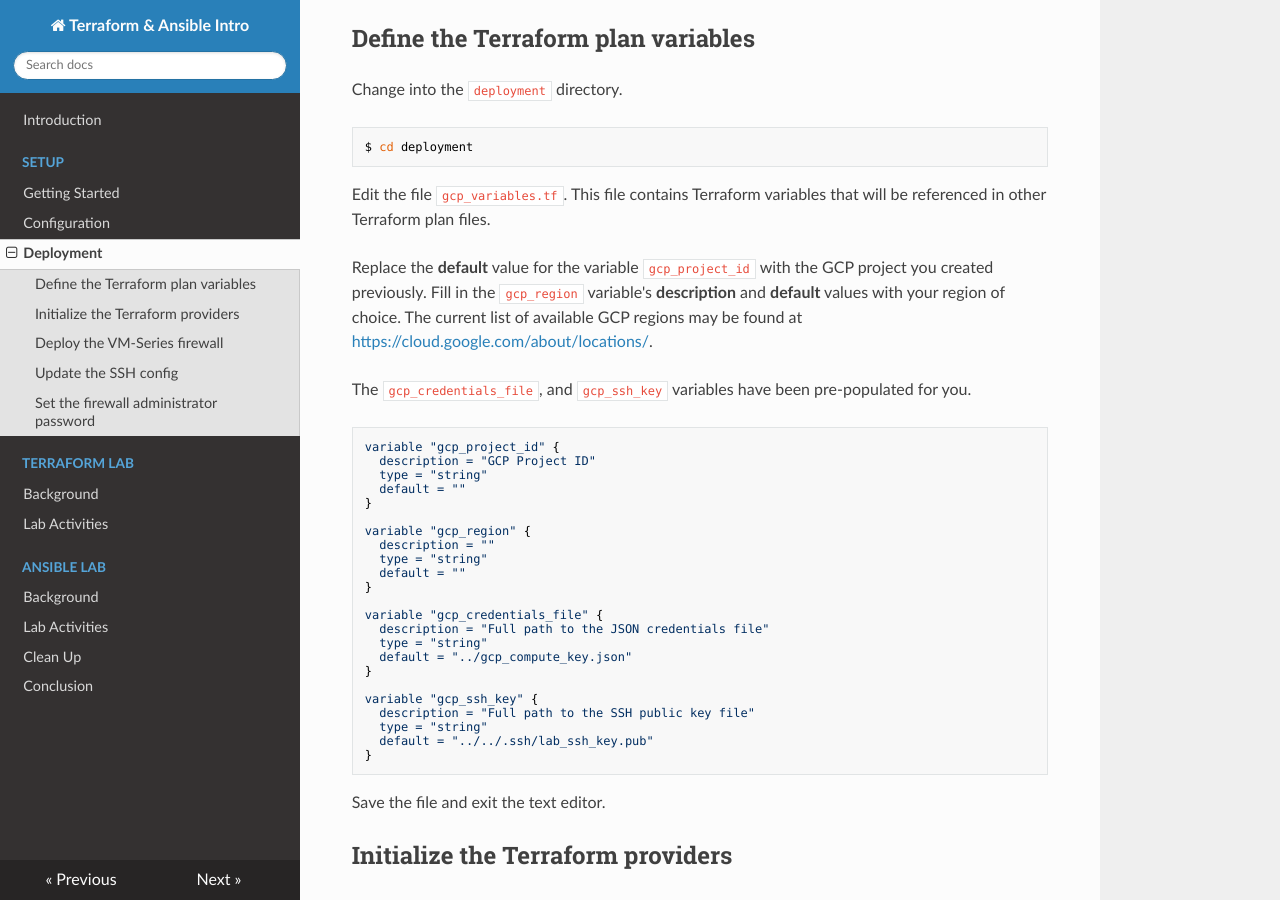
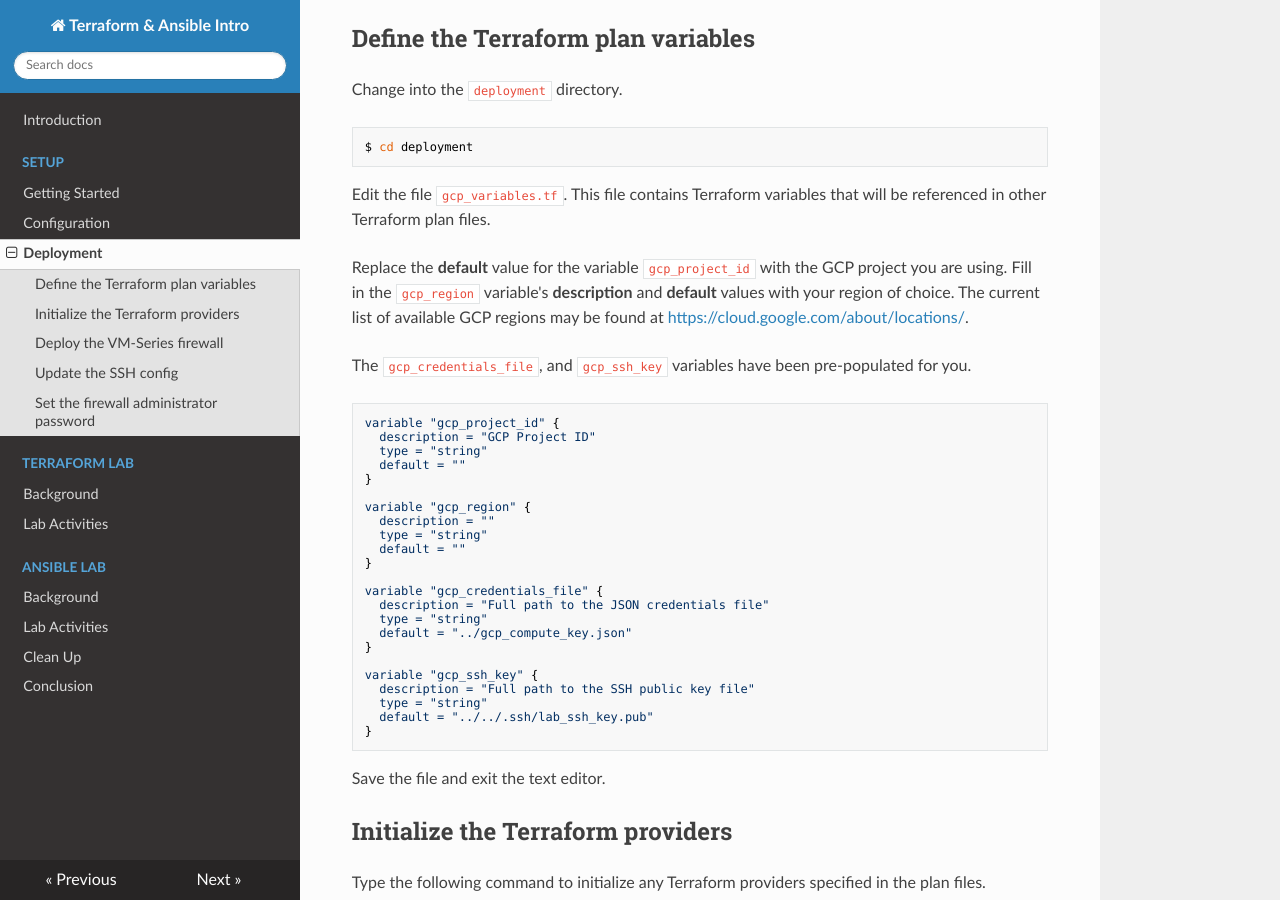
Before and after one commit to PaloAltoNetworks/terraform-ansible-intro, an MkDocs documentation site: the page built from docs/deployment.md, in a window 1280 px wide and 900 px high, scrolled down 330 px. Built offline with MkDocs 1.6.1, drawn with Linux system fonts in a browser that asks for light colours; nearby versions of some CDN libraries; old or Windows-style settings are respelled for this version of MkDocs.

Commit message:
updated deployment.md

```diff
--- a/docs/deployment.md
+++ b/docs/deployment.md
@@ -18,7 +18,7 @@
 
 Edit the file `gcp_variables.tf`.  This file contains Terraform variables that will be referenced in other Terraform plan files.
 
-Replace the **default** value for the variable `gcp_project_id` with the GCP project you created previously.  Fill in the `gcp_region` variable's **description** and **default** values with your region of choice.  The current list of available GCP regions may be found at [https://cloud.google.com/about/locations/](https://cloud.google.com/about/locations/).
+Replace the **default** value for the variable `gcp_project_id` with the GCP project you are using.  Fill in the `gcp_region` variable's **description** and **default** values with your region of choice.  The current list of available GCP regions may be found at [https://cloud.google.com/about/locations/](https://cloud.google.com/about/locations/).
 
 The `gcp_credentials_file`, and `gcp_ssh_key` variables have been pre-populated for you.
 
```
